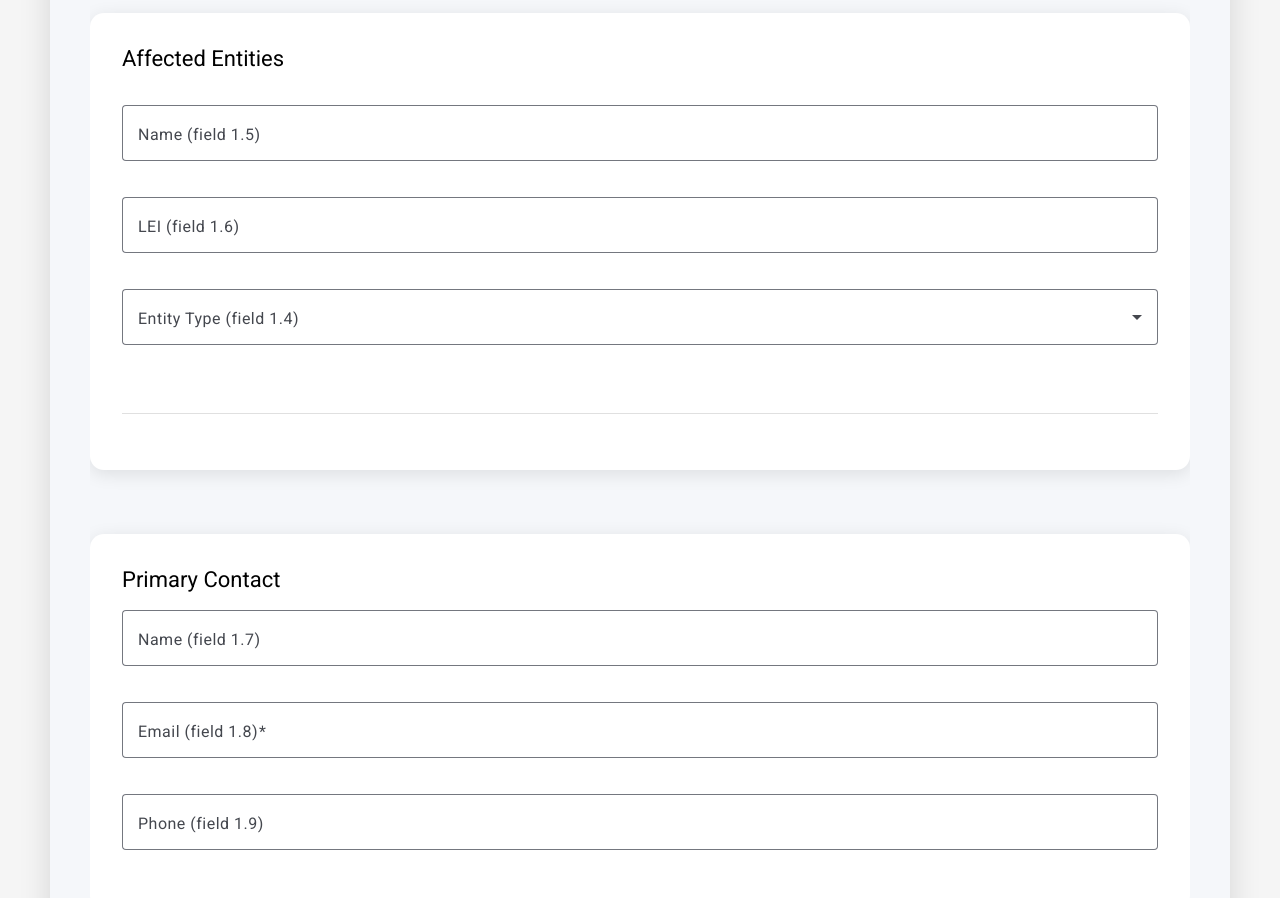
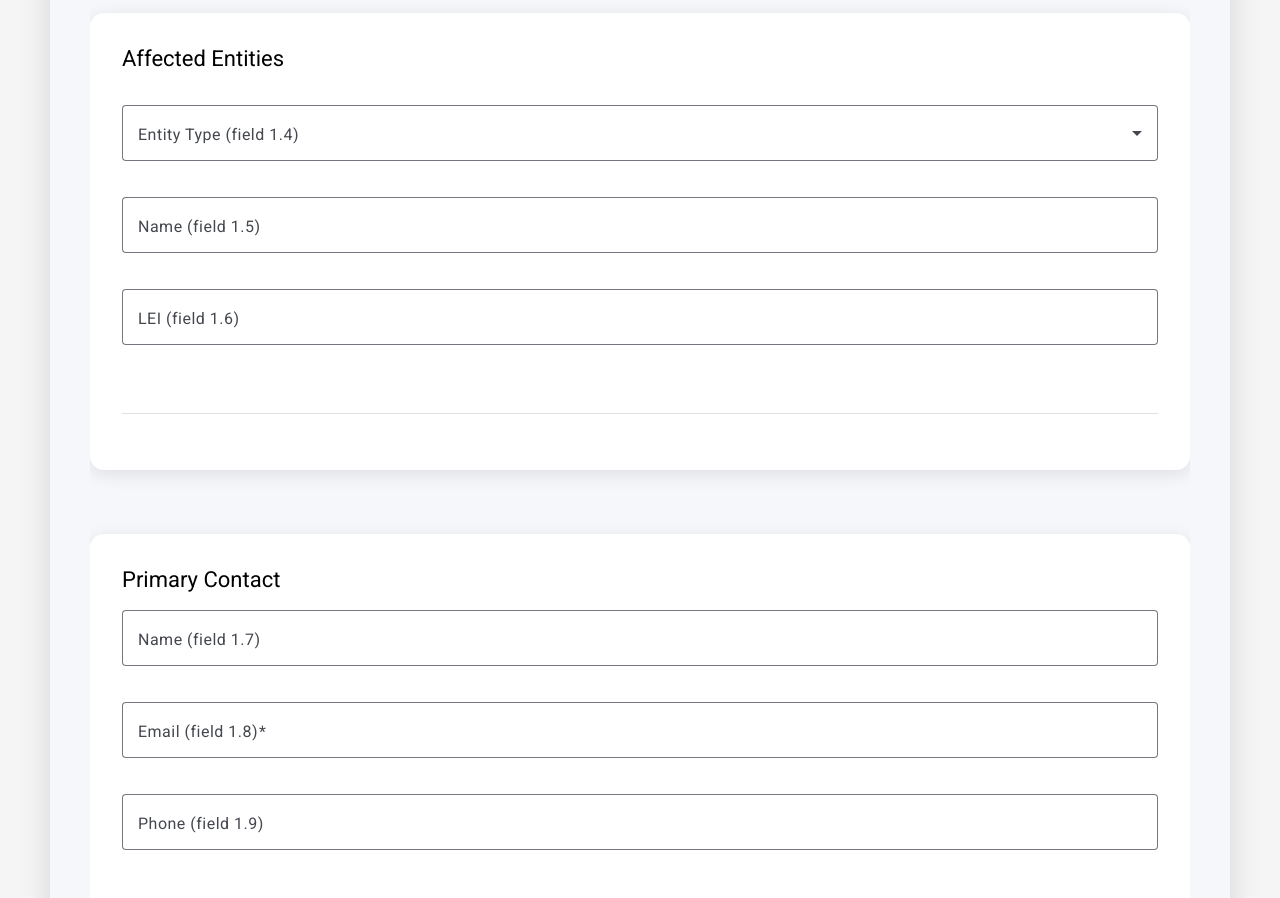
Before and after one commit to mehdiHAROUN/JsonConverter, an Angular app: page / in a window 1280 px wide. Shown: the part 820-1718 px from the top of the page. Built offline with nearby package versions, Linux system fonts and the light colour scheme.

Commit message:
small field update

```diff
--- a/src/app/components/incident-report-form/incident-report-form.component.html
+++ b/src/app/components/incident-report-form/incident-report-form.component.html
@@ -64,6 +64,14 @@
               <div *ngFor="let entity of affectedEntity.controls; let i = index" [formGroupName]="i" class="affected-entity-group">
                 <div class="entity-fields">
                   <mat-form-field appearance="outline" class="full-width">
+                    <mat-label>Entity Type (field 1.4)</mat-label>
+                    <mat-select formControlName="affectedEntityType" multiple>
+                      <mat-option *ngFor="let option of affectedEntityTypeOptions" [value]="option.value">
+                        {{ option.label }}
+                      </mat-option>
+                    </mat-select>
+                  </mat-form-field>
+                  <mat-form-field appearance="outline" class="full-width">
                     <mat-label>Name (field 1.5)</mat-label>
                     <input matInput formControlName="name">
                   </mat-form-field>
@@ -73,14 +81,6 @@
                     <mat-error *ngIf="entity.get('LEI')?.hasError('pattern') && entity.get('LEI')?.touched">
                       LEI must be 20 characters: 18 alphanumeric characters followed by 2 digits
                     </mat-error>
-                  </mat-form-field>
-                  <mat-form-field appearance="outline" class="full-width">
-                    <mat-label>Entity Type (field 1.4)</mat-label>
-                    <mat-select formControlName="affectedEntityType" multiple>
-                      <mat-option *ngFor="let option of affectedEntityTypeOptions" [value]="option.value">
-                        {{ option.label }}
-                      </mat-option>
-                    </mat-select>
                   </mat-form-field>
                   <input type="hidden" formControlName="entityType">
                 </div>
```
